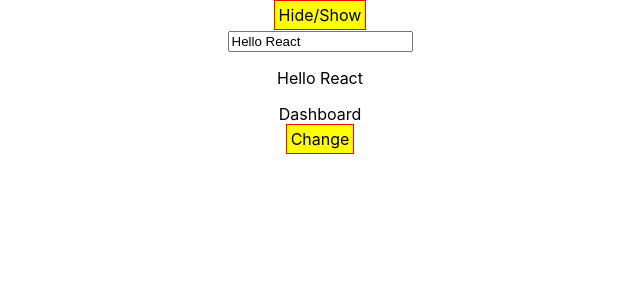
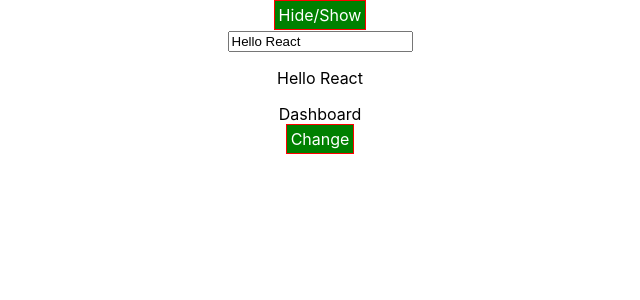
Before and after one commit to qazw2088/chtti_react_redux, a React (Create React App) app in the folder app1/: page / in a window 1280 px wide. Shown: the top 300 px of the page, without its empty margins (320-960 px from the left). Built offline with nearby package versions, Linux system fonts and the light colour scheme.

Commit message:
feat: change style by state change

```diff
--- a/app1/src/App.js
+++ b/app1/src/App.js
@@ -47,7 +47,8 @@ class App extends Component {
 
   render() {
     const myStyle = {
-      backgroundColor: "yellow",
+      backgroundColor: "green",
+      color: "white",
       font: "inherit",
       border: "1px solid red",
       padding: "4px",
@@ -70,6 +71,8 @@ class App extends Component {
           })}
         </div>
       );
+      myStyle.backgroundColor = "red";
+      myStyle.color = "black";
     }
 
     return (
```
